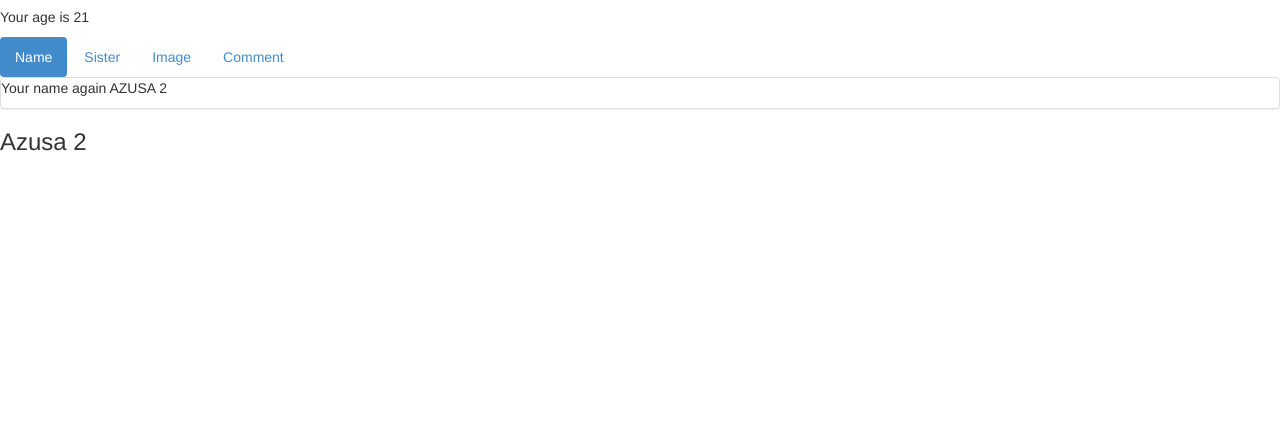
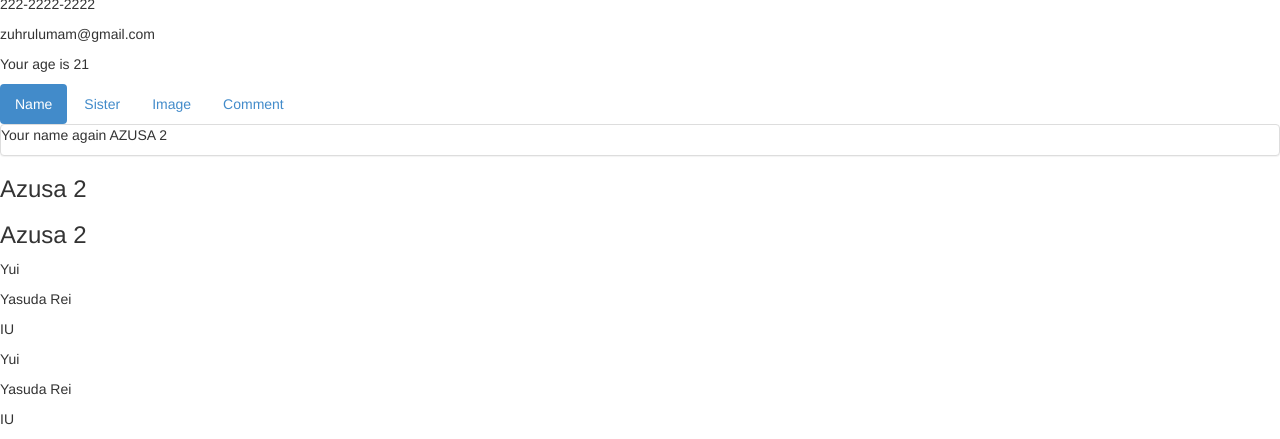
Before and after one commit to zuhrulumam/ABelajarAngular, a plain HTML site: page index.html in a window 1280 px wide. Shown: the part 387-826 px from the top of the page. Before the commit the page ends 800 px from the top, so only its background shows below. Drawn offline with Linux system fonts and the light colour scheme.

Commit message:
Fourth Commit
using api, controller directive, and dependencies module

```diff
--- a/controller/app.js
+++ b/controller/app.js
@@ -1,5 +1,5 @@
 (function(){
-	var app = angular.module('BelajarAngular', []);
+	var app = angular.module('BelajarAngular', ['singer']);
 
 	app.controller('appController', function(){
 		this.items = items;
@@ -77,7 +77,7 @@
 			// scope: {}, // {} = isolate, true = child, false/undefined = no change
 			// controller: function($scope, $element, $attrs, $transclude) {},
 			// require: 'ngModel', // Array = multiple requires, ? = optional, ^ = check parent elements
-			restrict: 'E', // E = Element, A = Attribute, C = Class, M = Comment
+			restrict: 'EA', // E = Element, A = Attribute, C = Class, M = Comment
 			// template: '',
 			templateUrl: 'name-template.html',
 			// replace: true,
--- /dev/null
+++ b/controller/singer.js
@@ -0,0 +1,42 @@
+(function(){
+	var app = angular.module('singer', []);
+
+	app.controller('SingerController', ['$http', function($http){
+		var singer = this;
+		singer.description = [];
+
+		$http.get('singer.json').success(function(data){
+			singer.description = data;
+		});
+
+	}]);
+
+	app.directive('singer', ['$http', function($http){
+		// Runs during compile
+		return {
+			// name: '',
+			// priority: 1,
+			// terminal: true,
+			// scope: {}, // {} = isolate, true = child, false/undefined = no change
+			controller: function() {
+				var singer = this;
+				singer.description = [];
+
+				$http.get("singer.json").success(function(data){
+				singer.description = data;
+			});
+			},
+			controllerAs: 'singerCtrl',
+			// require: 'ngModel', // Array = multiple requires, ? = optional, ^ = check parent elements
+			restrict: 'EA', // E = Element, A = Attribute, C = Class, M = Comment
+			// template: '',
+			templateUrl: 'singer-template.html',
+			// replace: true,
+			// transclude: true,
+			// compile: function(tElement, tAttrs, function transclude(function(scope, cloneLinkingFn){ return function linking(scope, elm, attrs){}})),
+			// link: function($scope, iElm, iAttrs, controller) {
+
+			// }
+		};
+	}]);
+})();
--- a/index.html
+++ b/index.html
@@ -110,13 +110,35 @@
 
 
 		<!-- Using directive angular to use this u must run from web server, if you have node install http-server (run http-server path to app) or using netbenas IDE and Chrome Connector see more http://stackoverflow.com/questions/27742070/angularjs-error-cross-origin-requests-are-only-supported-for-protocol-schemes -->
+
 		<!-- Element -->
 		<item-name></item-name>
 
+		<!-- Atribute -->
+		<h3 item-name></h3>
+
+
+
+
+
+
 	</div>
 
+		<!-- using API -->
+		<section ng-controller="SingerController as singerCtrl">
+			<div ng-repeat="singer in singerCtrl.description">
+				<p>{{singer.name}}</p>
+			</div>
+		</section>
+
+		<!-- Using controller in directive -->
+		<singer></singer>
+
+		<!-- Using dependencies  (angular.module('', ['someModule']))
+			 Using singer.js-->
 
 	<script type="text/javascript" src="assets/angular.min.js"></script>
 	<script type="text/javascript" src="controller/app.js"></script>
+	<script type="text/javascript" src="controller/singer.js"></script>
 </body>
 </html>
--- /dev/null
+++ b/singer-template.html
@@ -0,0 +1,4 @@
+<section>
+	<div ng-repeat="singer in singerCtrl.description">
+<p>{{singer.name}}</p>
+</section>
--- /dev/null
+++ b/singer.json
@@ -0,0 +1,14 @@
+[
+	{
+		"name": "Yui",
+		"song": "Gloria"
+	},
+	{
+		"name" : "Yasuda Rei",
+		"song" : "Mirror"
+	},
+	{
+		"name": "IU",
+		"song": "You and I"
+	}
+]
```
Also changed, not shown: name-template.html (line endings or trailing spaces).
